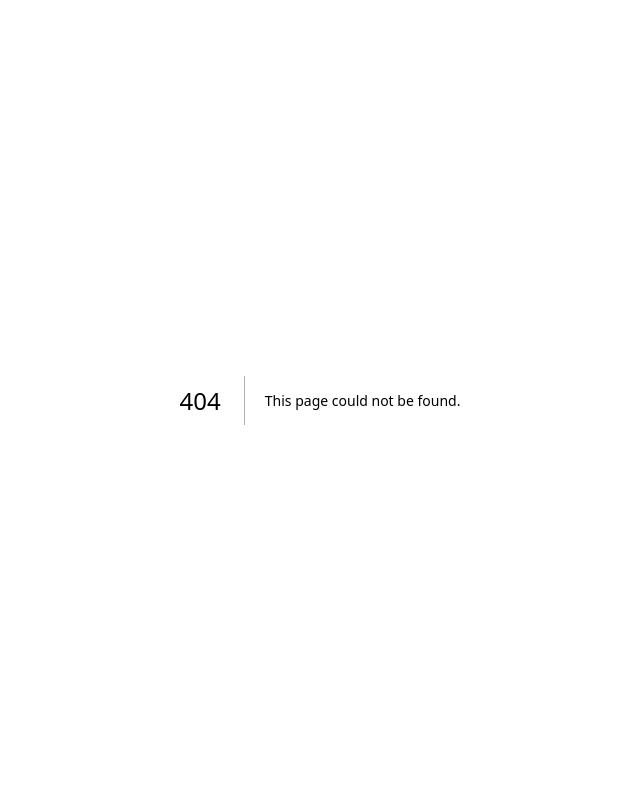
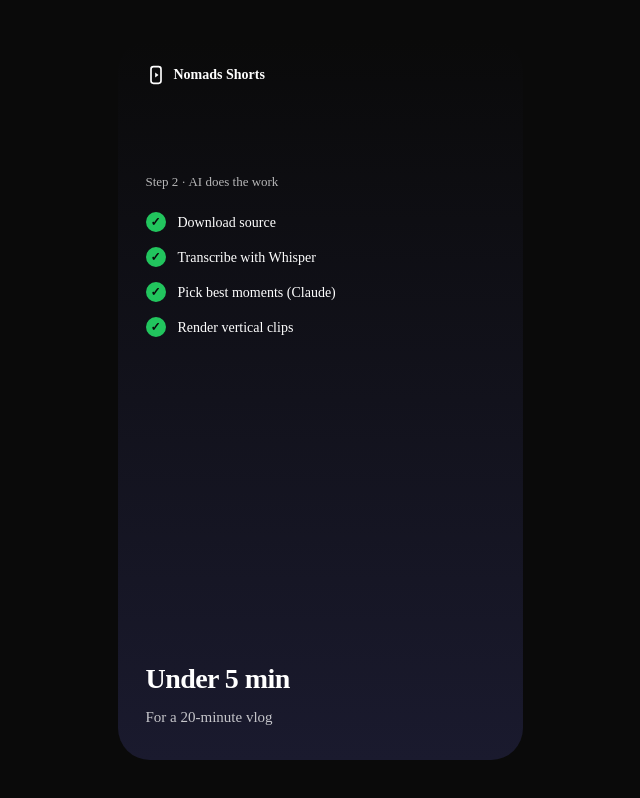
Before and after one commit to nayaaihr/nomads-shorts, a Next.js app in the folder web/: page /demo in a window 1280 px wide. Before the commit this address had no page. Shown: the whole page, without its empty margins (320-960 px from the left). Built offline with nearby package versions, Linux system fonts and the light colour scheme.

Commit message:
Add /demo page — 15s looping animated walkthrough for social recording

```diff
--- /dev/null
+++ b/web/src/app/demo/demo.module.css
@@ -0,0 +1,261 @@
+/* Animated marketing demo — 9:16, ~15s loop. Screen-record this page and
+ * post directly to Reels / Shorts / TikTok. Uses pure CSS keyframes so
+ * it plays consistently without JS. */
+
+.stage {
+  --loop: 15s;
+  position: relative;
+  width: 100vh;
+  max-width: 405px; /* 720 * (9/16) at 720p */
+  aspect-ratio: 9 / 16;
+  border-radius: 32px;
+  overflow: hidden;
+  background: linear-gradient(180deg, #0a0a0a 0%, #1a1a2e 100%);
+  color: #fff;
+  font-family: var(--font-sans), system-ui, sans-serif;
+}
+
+.scene {
+  position: absolute;
+  inset: 0;
+  padding: 32px 28px;
+  display: flex;
+  flex-direction: column;
+  opacity: 0;
+  animation: sceneCycle var(--loop) infinite;
+}
+
+/* Five scenes, ~3s each, cross-fade 0.4s */
+.s1 { animation-delay: 0s; }
+.s2 { animation-delay: 3s; }
+.s3 { animation-delay: 6s; }
+.s4 { animation-delay: 9s; }
+.s5 { animation-delay: 12s; }
+
+@keyframes sceneCycle {
+  0%   { opacity: 0; transform: translateY(8px); }
+  2%   { opacity: 1; transform: translateY(0); }
+  18%  { opacity: 1; transform: translateY(0); }
+  22%  { opacity: 0; transform: translateY(-8px); }
+  100% { opacity: 0; }
+}
+
+/* Brand strip pinned across all scenes */
+.brand {
+  position: absolute;
+  top: 24px;
+  left: 28px;
+  display: flex;
+  align-items: center;
+  gap: 8px;
+  font-size: 14px;
+  font-weight: 700;
+  z-index: 10;
+}
+
+.brand svg { width: 20px; height: 20px; }
+
+.tagline {
+  font-size: 28px;
+  line-height: 1.15;
+  font-weight: 700;
+  letter-spacing: -0.02em;
+  margin-top: auto;
+}
+
+.sub {
+  margin-top: 12px;
+  font-size: 15px;
+  opacity: 0.75;
+  line-height: 1.4;
+}
+
+/* Scene 1 — paste URL */
+.urlBar {
+  margin-top: 80px;
+  padding: 14px 16px;
+  border-radius: 12px;
+  background: rgba(255, 255, 255, 0.08);
+  border: 1px solid rgba(255, 255, 255, 0.14);
+  font-family: ui-monospace, monospace;
+  font-size: 12px;
+  color: rgba(255, 255, 255, 0.85);
+  overflow: hidden;
+  white-space: nowrap;
+}
+
+.typing {
+  display: inline-block;
+  border-right: 2px solid #fff;
+  animation: typeUrl 2s steps(30, end) forwards;
+  width: 0;
+  overflow: hidden;
+  vertical-align: bottom;
+}
+
+@keyframes typeUrl {
+  from { width: 0; }
+  to { width: 24ch; }
+}
+
+.pasteLabel {
+  font-size: 13px;
+  opacity: 0.7;
+  margin-bottom: 6px;
+}
+
+/* Scene 2 — steps */
+.steps {
+  margin-top: 100px;
+  display: flex;
+  flex-direction: column;
+  gap: 14px;
+}
+.step {
+  display: flex;
+  align-items: center;
+  gap: 12px;
+  font-size: 14px;
+  opacity: 0.6;
+}
+.step.done { opacity: 1; }
+.stepDot {
+  width: 20px;
+  height: 20px;
+  border-radius: 999px;
+  border: 2px solid rgba(255,255,255,0.4);
+  flex-shrink: 0;
+  display: flex;
+  align-items: center;
+  justify-content: center;
+  color: #0a0a0a;
+  background: transparent;
+  font-size: 12px;
+  font-weight: 700;
+}
+.step.done .stepDot {
+  background: #22c55e;
+  border-color: #22c55e;
+}
+
+.step1 { animation: stepAppear 3s 0.2s forwards; }
+.step2 { animation: stepAppear 3s 1.0s forwards; }
+.step3 { animation: stepAppear 3s 1.8s forwards; }
+.step4 { animation: stepAppear 3s 2.4s forwards; }
+
+@keyframes stepAppear {
+  0% { opacity: 0.4; }
+  100% { opacity: 1; }
+}
+
+/* Scene 3 — clips grid */
+.grid {
+  margin-top: 80px;
+  display: grid;
+  grid-template-columns: 1fr 1fr;
+  gap: 10px;
+}
+.clipCard {
+  aspect-ratio: 9/16;
+  border-radius: 10px;
+  background: linear-gradient(180deg, #f6d365 0%, #fda085 50%, #f093fb 100%);
+  position: relative;
+  overflow: hidden;
+  animation: cardIn 0.5s both;
+}
+.clipCard::after {
+  content: attr(data-title);
+  position: absolute;
+  bottom: 8px;
+  left: 8px;
+  right: 8px;
+  font-size: 10px;
+  font-weight: 700;
+  background: rgba(0,0,0,0.7);
+  color: #fff;
+  padding: 4px 6px;
+  border-radius: 4px;
+  text-align: center;
+}
+.clipCard:nth-child(1) { animation-delay: 0.2s; }
+.clipCard:nth-child(2) { animation-delay: 0.4s; background: linear-gradient(180deg, #4facfe 0%, #00f2fe 100%); }
+.clipCard:nth-child(3) { animation-delay: 0.6s; background: linear-gradient(180deg, #667eea 0%, #764ba2 100%); }
+.clipCard:nth-child(4) { animation-delay: 0.8s; background: linear-gradient(180deg, #f093fb 0%, #f5576c 100%); }
+
+@keyframes cardIn {
+  0% { opacity: 0; transform: translateY(20px) scale(0.9); }
+  100% { opacity: 1; transform: translateY(0) scale(1); }
+}
+
+/* Scene 4 — clip playing */
+.playing {
+  margin-top: 60px;
+  aspect-ratio: 9/16;
+  border-radius: 16px;
+  background: linear-gradient(180deg, #667eea 0%, #764ba2 50%, #f093fb 100%);
+  position: relative;
+  max-height: 60vh;
+  align-self: center;
+  width: 65%;
+  overflow: hidden;
+}
+.playing::after {
+  content: "Best sunset in Porto";
+  position: absolute;
+  bottom: 20px;
+  left: 12px;
+  right: 12px;
+  background: rgba(0,0,0,0.75);
+  color: #fff;
+  padding: 6px 8px;
+  border-radius: 6px;
+  text-align: center;
+  font-size: 13px;
+  font-weight: 700;
+}
+.playing::before {
+  content: "";
+  position: absolute;
+  bottom: 20%;
+  left: 30%;
+  right: 30%;
+  aspect-ratio: 1;
+  border-radius: 999px;
+  background: rgba(0,0,0,0.4);
+  border: 3px solid rgba(255,255,255,0.9);
+}
+
+/* Scene 5 — CTA */
+.cta {
+  margin: auto 0;
+  text-align: center;
+}
+.ctaKicker {
+  font-size: 14px;
+  opacity: 0.6;
+  letter-spacing: 0.08em;
+  text-transform: uppercase;
+  margin-bottom: 12px;
+}
+.ctaHead {
+  font-size: 42px;
+  line-height: 1;
+  font-weight: 700;
+  letter-spacing: -0.03em;
+}
+.ctaUrl {
+  margin-top: 24px;
+  font-size: 22px;
+  font-weight: 600;
+  color: #f093fb;
+}
+.ctaFree {
+  margin-top: 16px;
+  display: inline-block;
+  padding: 10px 20px;
+  background: #fff;
+  color: #0a0a0a;
+  border-radius: 999px;
+  font-weight: 700;
+  font-size: 14px;
+}
--- /dev/null
+++ b/web/src/app/demo/page.tsx
@@ -0,0 +1,103 @@
+import styles from "./demo.module.css";
+import { LogoMark } from "@/components/logo";
+
+// Marketing demo. 9:16 canvas, 15-second loop. Screen-record this in
+// QuickTime (Cmd+Shift+5 → Record Selected Portion) and post directly to
+// Reels / Shorts / TikTok. No auth, no header, no footer — pure content.
+
+export const metadata = {
+  title: "See how Nomads Shorts works",
+  robots: { index: false, follow: false }, // marketing-only, don't index
+};
+
+export default function DemoPage() {
+  return (
+    <div className="min-h-screen flex items-center justify-center bg-neutral-950">
+      <div className={styles.stage}>
+        <div className={styles.brand}>
+          <LogoMark className="size-5" />
+          <span>Nomads Shorts</span>
+        </div>
+
+        {/* Scene 1 — paste a URL */}
+        <div className={`${styles.scene} ${styles.s1}`}>
+          <div style={{ marginTop: 100 }}>
+            <div className={styles.pasteLabel}>Step 1 · Paste YouTube URL</div>
+            <div className={styles.urlBar}>
+              <span className={styles.typing}>youtu.be/travel-porto</span>
+            </div>
+          </div>
+          <div className={styles.tagline}>
+            One long vlog
+            <br />→ ten viral shorts
+          </div>
+          <p className={styles.sub}>Built for travel creators</p>
+        </div>
+
+        {/* Scene 2 — pipeline steps ticking off */}
+        <div className={`${styles.scene} ${styles.s2}`}>
+          <div className={styles.steps}>
+            <div className={`${styles.pasteLabel}`}>Step 2 · AI does the work</div>
+            <div className={`${styles.step} ${styles.step1} ${styles.done}`}>
+              <div className={styles.stepDot}>✓</div>
+              <span>Download source</span>
+            </div>
+            <div className={`${styles.step} ${styles.step2} ${styles.done}`}>
+              <div className={styles.stepDot}>✓</div>
+              <span>Transcribe with Whisper</span>
+            </div>
+            <div className={`${styles.step} ${styles.step3} ${styles.done}`}>
+              <div className={styles.stepDot}>✓</div>
+              <span>Pick best moments (Claude)</span>
+            </div>
+            <div className={`${styles.step} ${styles.step4} ${styles.done}`}>
+              <div className={styles.stepDot}>✓</div>
+              <span>Render vertical clips</span>
+            </div>
+          </div>
+          <div className={styles.tagline}>Under 5 min</div>
+          <p className={styles.sub}>For a 20-minute vlog</p>
+        </div>
+
+        {/* Scene 3 — clips appear */}
+        <div className={`${styles.scene} ${styles.s3}`}>
+          <div className={styles.pasteLabel} style={{ marginTop: 60 }}>
+            Step 3 · Your shorts, ready
+          </div>
+          <div className={styles.grid}>
+            <div className={styles.clipCard} data-title="Sunset hack" />
+            <div className={styles.clipCard} data-title="Ate the WHOLE thing" />
+            <div className={styles.clipCard} data-title="Never trust GPS" />
+            <div className={styles.clipCard} data-title="Best view in Porto" />
+          </div>
+          <div className={styles.tagline}>5–10 clips per video</div>
+          <p className={styles.sub}>Captioned. Vertical. No watermark.</p>
+        </div>
+
+        {/* Scene 4 — a single clip playing */}
+        <div className={`${styles.scene} ${styles.s4}`}>
+          <div className={styles.pasteLabel} style={{ marginTop: 40 }}>
+            Post to Reels · Shorts · TikTok
+          </div>
+          <div className={styles.playing} />
+          <div className={styles.tagline}>1080×1920 · MP4</div>
+          <p className={styles.sub}>Download and post. Done.</p>
+        </div>
+
+        {/* Scene 5 — CTA */}
+        <div className={`${styles.scene} ${styles.s5}`}>
+          <div className={styles.cta}>
+            <div className={styles.ctaKicker}>Try it free</div>
+            <div className={styles.ctaHead}>
+              Stop editing.
+              <br />
+              Start posting.
+            </div>
+            <div className={styles.ctaUrl}>nomadsshorts.com</div>
+            <div className={styles.ctaFree}>15 free credits on sign-up</div>
+          </div>
+        </div>
+      </div>
+    </div>
+  );
+}
```
